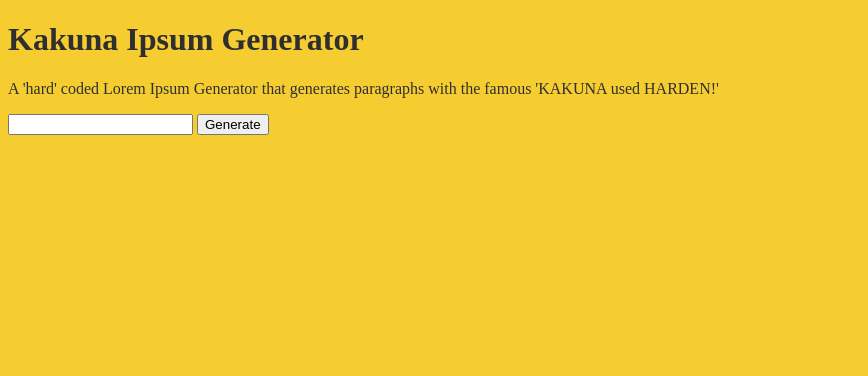
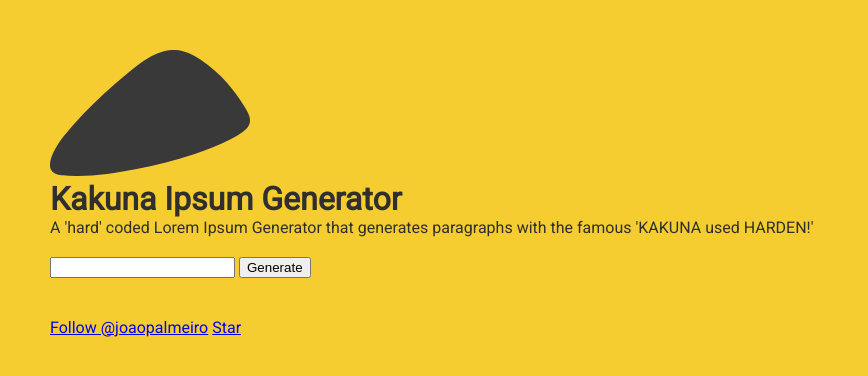
Before and after one commit to joaopalmeiro/Kakuna-Ipsum-Generator, a website: page public/index.html in a window 1280 px wide. Shown: the whole page, without its empty margins (0-868 px from the left). Drawn offline with Linux system fonts and the light colour scheme.

Commit message:
Update: index.html structure and basic style. Added: kakuna-eye.png.

```diff
--- a/public/index.html
+++ b/public/index.html
@@ -1,30 +1,41 @@
 <!DOCTYPE html>
-<html lang="en">
+<html lang='en'>
 
 <head>
-  <meta charset="UTF-8">
-  <meta name="viewport" content="width=device-width, initial-scale=1.0">
-  <meta http-equiv="X-UA-Compatible" content="ie=edge">
-  <link href="style.min.css" rel="stylesheet" text="text/css" />
+  <meta charset='UTF-8'>
+  <meta name='viewport' content='width=device-width, initial-scale=1.0'>
+  <meta http-equiv='X-UA-Compatible' content='ie=edge'>
+  <link href='style.min.css' rel='stylesheet' text='text/css' />
+  <script async defer src="https://buttons.github.io/buttons.js"></script>
   <title>Kakuna Ipsum Generator</title>
 </head>
 
 <body>
-
-  <h1 class="title">Kakuna Ipsum Generator</h1>
-
-  <p class="description">A 'hard' coded Lorem Ipsum Generator that generates paragraphs with the famous 'KAKUNA used
-    HARDEN!'</p>
-
-  <form action="/" method="POST">
-    <input type="number" class="paragraph-number" name="numberOfParagraphs">
-    <input type="submit" value="Generate" class="generate-button">
-  </form>
-
-  <div class="generated-text">
-    <div class='placeholder-div'></div>
+  <div class='kakuna-generator'>
+    <header class='header'>
+      <div class='logo'>
+        <img src='kakuna-eye.svg' alt='Kakuna Eye' onerror='this.onerror=null; this.src="kakuna-eye.png"'>
+      </div>
+      <h1 class='title'>Kakuna Ipsum Generator</h1>
+      <p class='description'>A 'hard' coded Lorem Ipsum Generator that generates paragraphs with the famous 'KAKUNA
+        used HARDEN!'</p>
+    </header>
+    <div class='input'>
+      <form action='/' method='POST'>
+        <input type='number' class='paragraph-number' name='numberOfParagraphs'>
+        <button class='generate-button'>Generate</button>
+      </form>
+    </div>
+    <div class='generated-text'>
+      <div class='placeholder-div'></div>
+    </div>
+    <footer class='footer'>
+      <a class="github-button" href="https://github.com/joaopalmeiro" aria-label="Follow @joaopalmeiro on GitHub">Follow
+        @joaopalmeiro</a>
+      <a class="github-button" href="https://github.com/joaopalmeiro/Kakuna-Ipsum-Generator" data-icon="octicon-star"
+        data-show-count="true" aria-label="Star joaopalmeiro/Kakuna-Ipsum-Generator on GitHub">Star</a>
+    </footer>
   </div>
-
 </body>
 
 </html>
--- a/style.scss
+++ b/style.scss
@@ -1,9 +1,48 @@
+@import url('https://fonts.googleapis.com/css?family=Roboto');
 // BEGIN Variables
 $background-color: #f6cd31;
 $text-color: #2f2f2f;
+
 // END Variables
+// BEGIN Style
+html {
+    background-color: $background-color;
+    color: $text-color;
+    font-family: 'Roboto', sans-serif;
+    box-sizing: border-box;
+}
+
+*,
+*:before,
+*:after {
+    box-sizing: inherit;
+}
 
 body {
-    background-color: $background-color;
-    color: $text-color;
+    margin: 0;
+    padding: 50px;
+
+    h1,
+    p {
+        margin: 0;
+    }
+
+    .kakuna-generator {
+        display: grid;
+        grid-gap: 20px;
+
+        >.header {
+            // display: grid;
+
+            >.logo {
+                max-width: 200px;
+            }
+
+            >.title {}
+
+            >.description {}
+        }
+    }
 }
+
+// END Style
```
Also changed, not shown: public/kakuna-eye.png (added), public/style.css, public/style.min.css.
